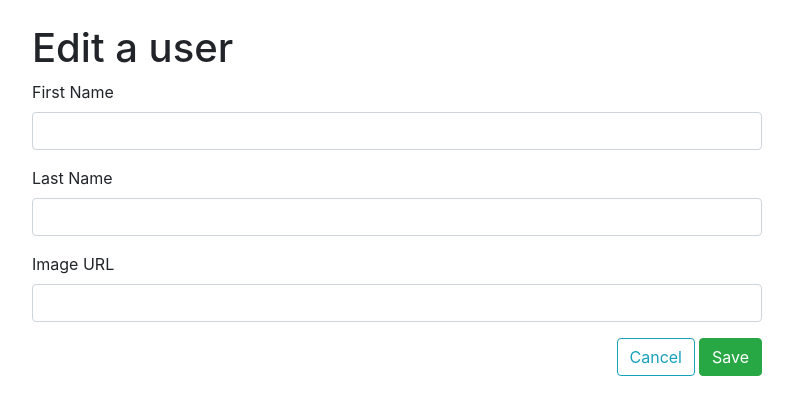
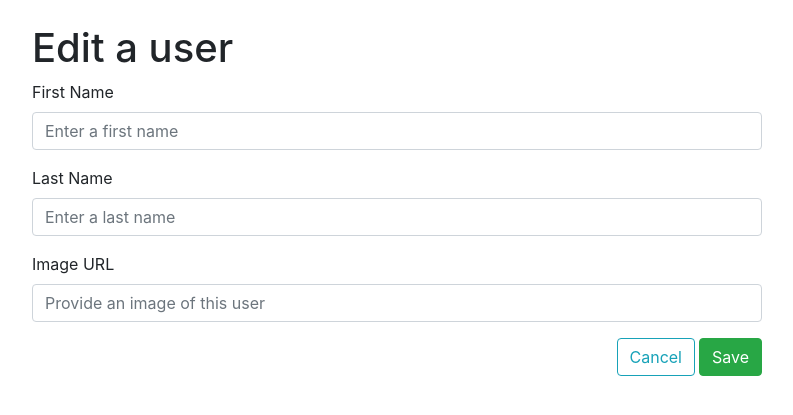
Before and after one commit to chad-schroeder/blogly, a Flask app: template templates/user-edit.html in a window 1280 px wide. Shown: the top 415 px of the page, without its empty margins (243-1036 px from the left). Run offline with Flask 2, Linux system fonts and the light colour scheme; the template is opened without the code that fills it, so the values that code supplies are empty; some libraries are stand-ins or nearby versions.

Commit message:
almost done

```diff
--- a/app.py
+++ b/app.py
@@ -32,8 +32,8 @@ def show_users():
     return render_template('/user-listing.html', users=users)
 
 
-@app.route('/users', methods=['POST'])
-def add_user_to_database():
+@app.route('/users/new', methods=['POST'])
+def add_user():
     """Add user to database."""
 
     first_name = request.form.get('first_name')
@@ -49,7 +49,7 @@ def add_user_to_database():
 
 
 @app.route('/users/new')
-def add_user_form():
+def new_user_form():
     """Form to add user."""
 
     return render_template('/user-add.html')
@@ -59,13 +59,40 @@ def add_user_form():
 def display_user(user_id):
     """Show user details."""
 
-    user = User.query.get(user_id)
+    user = User.query.get_or_404(user_id)
     return render_template('/user-detail.html', user=user)
 
 
 @app.route('/users/<int:user_id>/edit')
-def edit_user(user_id):
+def edit_user_form(user_id):
     """Edit user details form."""
 
     user = User.query.get(user_id)
     return render_template('/user-edit.html', user=user)
+
+
+@app.route('/users/<int:user_id>/edit', methods=['POST'])
+def edit_user(user_id):
+    """Edit user details form."""
+
+    first_name = request.form.get('first_name')
+    last_name = request.form.get('last_name')
+    image_url = request.form.get('image_url', None)
+
+    user = User(
+        first_name=first_name, last_name=last_name, image_url=image_url)
+    db.session.add(user)
+    db.session.commit()
+
+    return redirect('/users', code=302)
+
+
+@app.route('/users/<int:user_id>/delete', methods=['POST'])
+def delete_user(user_id):
+    """Delete user from database."""
+
+    user = User.query.get_or_404(user_id)
+    db.session.delete(user)
+    db.session.commit()
+
+    return redirect('/users', code=302)
--- a/templates/user-add.html
+++ b/templates/user-add.html
@@ -3,13 +3,14 @@ block content %}
 
 <h1>Create a user</h1>
 
-<form action="/" method="POST">
+<form method="POST">
   <div class="form-group">
     <label for="first_name">First Name</label>
     <input
       type="text"
       class="form-control"
       id="first_name"
+      name="first_name"
       placeholder="Enter a first name"
       required
     />
@@ -20,6 +21,7 @@ block content %}
       type="text"
       class="form-control"
       id="last_name"
+      name="last_name"
       placeholder="Enter a last name"
       required
     />
@@ -30,6 +32,7 @@ block content %}
       type="text"
       class="form-control"
       id="image_url"
+      name="image_url"
       placeholder="Provide an image of this user"
     />
   </div>
--- a/templates/user-detail.html
+++ b/templates/user-detail.html
@@ -5,8 +5,10 @@ block content %}
   <img class="mr-3" src="{{ user.image_url }}" alt="Generic placeholder image">
   <div class="media-body">
     <h1 class="mt-0 mb-2">{{ user.first_name }} {{ user.last_name }}</h1>
-    <button type="button" class="btn btn-primary mr-1">Edit</button>
-    <button type="button" class="btn btn-danger">Delete</button>
+    <form action="/users/{{ user.id }}/delete" method="POST">
+      <a class="btn btn-primary" href="/users/{{ user.id }}/edit" role="button">Edit</a>
+      <button type="submit" class="btn btn-danger">Delete</button>
+    </form>
   </div>
 </div>
 
--- a/templates/user-edit.html
+++ b/templates/user-edit.html
@@ -1,16 +1,18 @@
-{% extends 'base.html' %} {% block title %} Edit a user {% endblock %} {%
-block content %}
+{% extends 'base.html' %} {% block title %} Edit a user {% endblock %} {% block
+content %}
 
 <h1>Edit a user</h1>
 
-<form action="/" method="POST">
+<form method="POST">
   <div class="form-group">
     <label for="first_name">First Name</label>
     <input
       type="text"
       class="form-control"
       id="first_name"
-      placeholder="{{ user.first_name }}"
+      name="first_name"
+      placeholder="Enter a first name"
+      value="{{ user.first_name }}"
       required
     />
   </div>
@@ -20,7 +22,9 @@ block content %}
       type="text"
       class="form-control"
       id="last_name"
-      placeholder="{{ user.last_name }}"
+      name="last_name"
+      placeholder="Enter a last name"
+      value="{{ user.last_name }}"
       required
     />
   </div>
@@ -30,11 +34,18 @@ block content %}
       type="text"
       class="form-control"
       id="image_url"
-      placeholder="{{ user.image_url }}"
+      name="image_url"
+      placeholder="Provide an image of this user"
+      value="{{ user.image_url }}"
     />
   </div>
   <div class="d-flex justify-content-end">
-    <a class="btn btn-outline-info mr-1" href="/users/{{ user.id }}/edit" role="button">Cancel</a>
+    <a
+      class="btn btn-outline-info mr-1"
+      href="/users/{{ user.id }}"
+      role="button"
+      >Cancel</a
+    >
     <button type="submit" class="btn btn-success">Save</button>
   </div>
 </form>
--- a/templates/user-listing.html
+++ b/templates/user-listing.html
@@ -10,7 +10,7 @@
 
   <ul>
     {% for user in users %}
-      <li>{{ user }}</li>
+      <li><a href="/users/{{ user.id }}">{{ user.first_name }} {{ user.last_name }}</a></li>
     {% endfor %}
   </ul>
 
```
